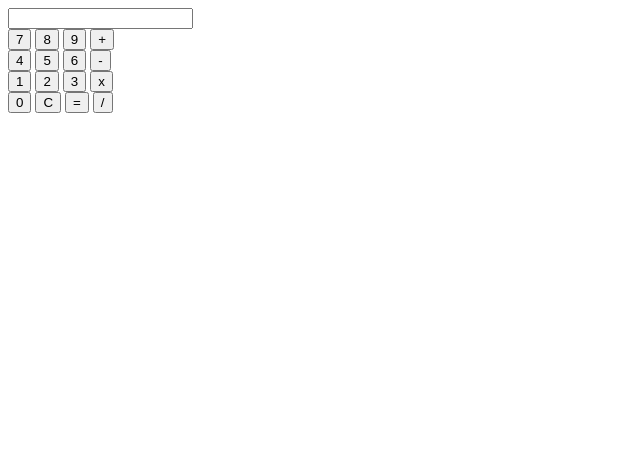
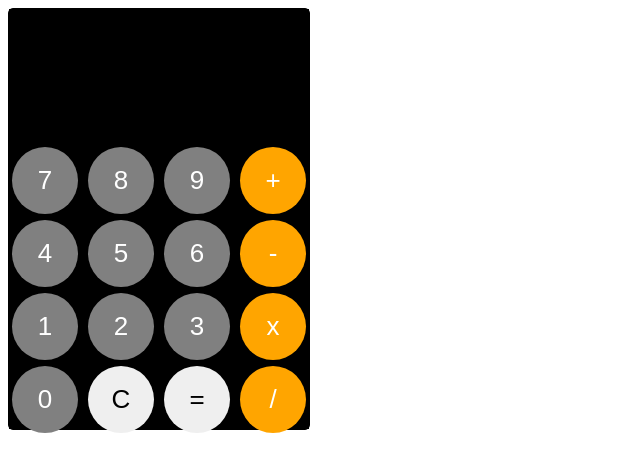
Before and after one commit to EudaldFerrer/calculator, a plain HTML site: page HTML/index.html in a window 1280 px wide. Shown: the whole page, without its empty margins (0-640 px from the left). Drawn offline with Linux system fonts and the light colour scheme.

Commit message:
calculator js on html

```diff
--- a/CSS/styles.css
+++ b/CSS/styles.css
@@ -13,10 +13,10 @@
 
 #calculatorContainer input[type="textfield"]{
     height: 25%;
-    width: 100%;
+    width: 90%;
     cursor: default;
     background-color: black;
-    color: white;
+    color: white !important;
     padding: 15px;
     text-align: right;
     font-size: 50px;
@@ -35,6 +35,17 @@
     border-radius: 100%;
 }
 
+#calculatorContainer input[type="reset"]{
+    width: 22%;
+    cursor: pointer;
+    font-size: 26px;
+    color: black;
+    padding: 18px;
+    margin: 3px;
+    border: 0;
+    border-radius: 100%;
+}
+
 #calculatorContainer .orange{
     background-color: orange !important;
     color: white !important;
@@ -43,3 +54,7 @@
     background-color: gray !important;
     color: white !important;
 }
+#calculatorContainer .white{
+    background-color: white !important;
+    color: black !important;
+}
--- a/HTML/index.html
+++ b/HTML/index.html
@@ -5,36 +5,36 @@
     <meta http-equiv="X-UA-Compatible" content="IE=edge">
     <meta name="viewport" content="width=device-width, initial-scale=1.0">
     <title>Calculator</title>
-    <link href="/CSS/styles.css" rel="stylesheet" type="text/css">
+    <link href="/calculator/CSS/styles.css" rel="stylesheet" type="text/css">
 </head>
 <body>
     <header>
 
     </header>
     <main>
-        <div id="calculatorCointainer">
+        <div id="calculatorContainer">
             <form name="calculator">
                 <input type="textfield" name="answer" value="" autocomplete="off" readonly>
                 <br>
-                <input type="button" value="7" onclick="document.calculator.ans.value+='7'" class="gray">
-                <input type="button" value="8" onclick="document.calculator.ans.value+='8'" class="gray">
-                <input type="button" value="9" onclick="document.calculator.ans.value+='9'" class="gray">
-                <input type="button" value="+" onclick="document.calculator.ans.value+='+'" class="orange">
+                <input type="button" value="7" onclick="document.calculator.answer.value+='7'" class="gray">
+                <input type="button" value="8" onclick="document.calculator.answer.value+='8'" class="gray">
+                <input type="button" value="9" onclick="document.calculator.answer.value+='9'" class="gray">
+                <input type="button" value="+" onclick="document.calculator.answer.value+='+'" class="orange">
                 <br>
-                <input type="button" value="4" onclick="document.calculator.ans.value+='4'" class="gray">
-                <input type="button" value="5" onclick="document.calculator.ans.value+='5'" class="gray">
-                <input type="button" value="6" onclick="document.calculator.ans.value+='6'" class="gray">
-                <input type="button" value="-" onclick="document.calculator.ans.value+='-'" class="orange">
+                <input type="button" value="4" onclick="document.calculator.answer.value+='4'" class="gray">
+                <input type="button" value="5" onclick="document.calculator.answer.value+='5'" class="gray">
+                <input type="button" value="6" onclick="document.calculator.answer.value+='6'" class="gray">
+                <input type="button" value="-" onclick="document.calculator.answer.value+='-'" class="orange">
                 <br>
-                <input type="button" value="1" onclick="document.calculator.ans.value+='1'" class="gray">
-                <input type="button" value="2" onclick="document.calculator.ans.value+='2'" class="gray">
-                <input type="button" value="3" onclick="document.calculator.ans.value+='3'" class="gray">
-                <input type="button" value="x" onclick="document.calculator.ans.value+='*'" class="orange">
+                <input type="button" value="1" onclick="document.calculator.answer.value+='1'" class="gray">
+                <input type="button" value="2" onclick="document.calculator.answer.value+='2'" class="gray">
+                <input type="button" value="3" onclick="document.calculator.answer.value+='3'" class="gray">
+                <input type="button" value="x" onclick="document.calculator.answer.value+='*'" class="orange">
                 <br>
-                <input type="button" value="0" onclick="document.calculator.ans.value+='0'" class="gray">
+                <input type="button" value="0" onclick="document.calculator.answer.value+='0'" class="gray">
                 <input type="reset" value="C">
-                <input type="button" value="=" onclick="document.calculator.ans.value=eval(document.calculator.ans.value)">
-                <input type="button" value="/" onclick="document.calculator.ans.value+='/'" class="orange">
+                <input type="button" value="=" onclick="document.calculator.answer.value=eval(document.calculator.answer.value)">
+                <input type="button" value="/" onclick="document.calculator.answer.value+='/'" class="orange">
             </form>
         </div>
     </main>
```
